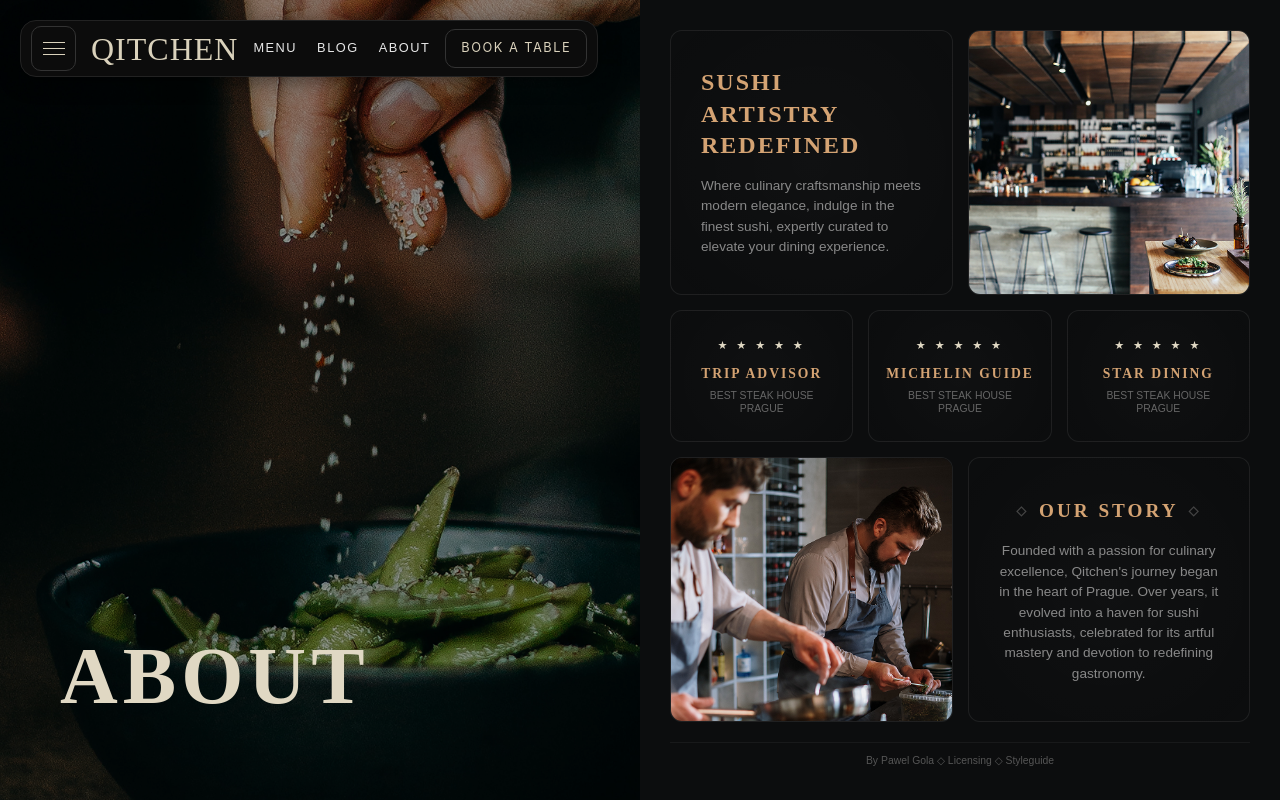
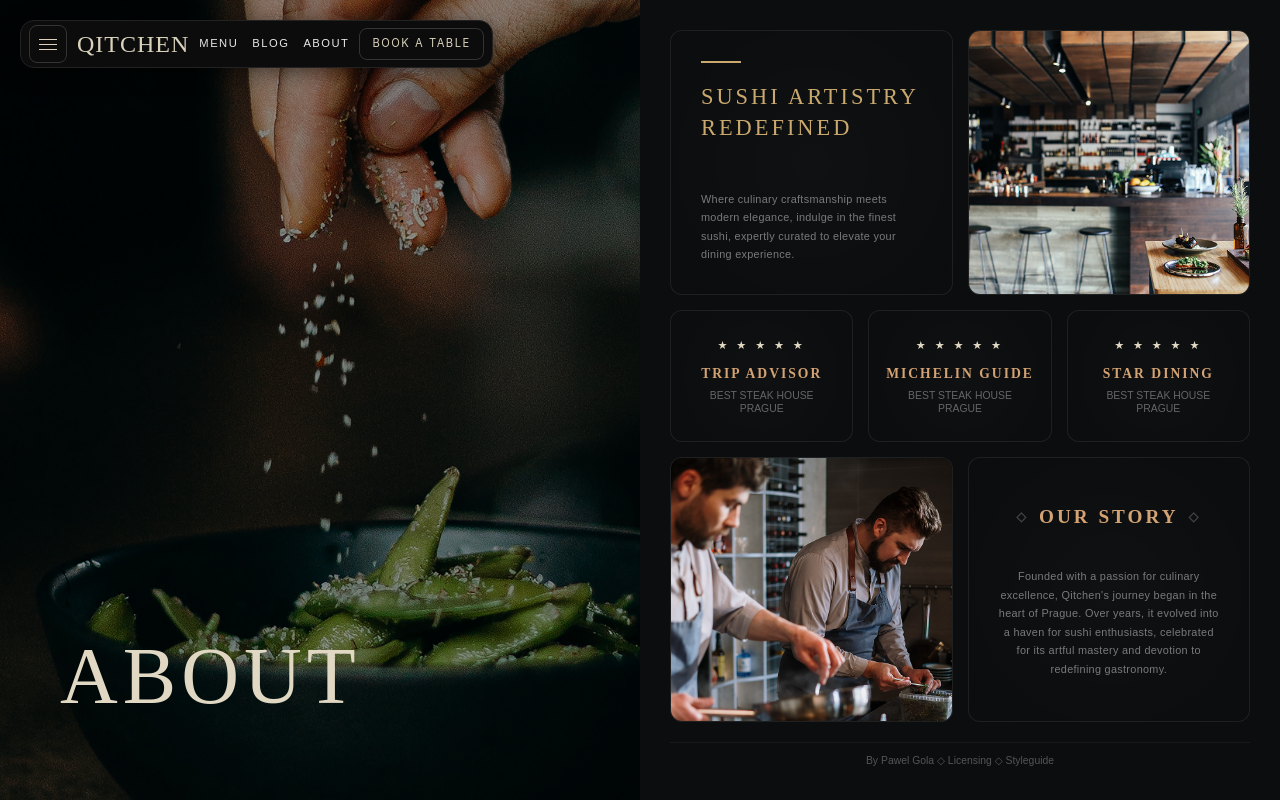
Before and after one commit to sreejithjpillai123/Qitchen, a Next.js app in the folder frontend/: page /about in a window 1280 px wide. Built offline with nearby package versions, Linux system fonts and the light colour scheme.

Commit message:
UI refinements: sidebar cards, about page, blog detail, navbar, map location

```diff
--- a/frontend/app/about/about.module.css
+++ b/frontend/app/about/about.module.css
@@ -79,29 +79,41 @@
 
 .textCardContent {
     padding: 30px;
-    /* Reduced padding */
     height: 100%;
     display: flex;
     flex-direction: column;
-    justify-content: center;
+    justify-content: space-between;
 }
 
 .mainTitle {
-    font-size: 1.5rem;
-    /* Reduced font size */
+    font-size: 1.4rem;
     text-transform: uppercase;
-    letter-spacing: 2px;
-    margin-bottom: 15px;
-    color: #d4a373;
-    line-height: 1.3;
+    letter-spacing: 3px;
+    margin-bottom: 0;
+    color: #c9a96e;
+    line-height: 1.4;
+    font-weight: 400;
+    position: relative;
+    padding-top: 20px;
+}
+
+.mainTitle::before {
+    content: '';
+    position: absolute;
+    top: 0;
+    left: 0;
+    width: 40px;
+    height: 2px;
+    background: #c9a96e;
 }
 
 .description {
     font-family: sans-serif;
-    font-size: 0.85rem;
-    /* Reduced font size */
-    color: #888;
-    line-height: 1.5;
+    font-size: 0.68rem;
+    color: #7a7a7a;
+    line-height: 1.7;
+    letter-spacing: 0.3px;
+    margin-top: 20px;
 }
 
 .coverImage {
--- a/frontend/app/about/page.js
+++ b/frontend/app/about/page.js
@@ -6,7 +6,7 @@ export default function AboutPage() {
             {/* Left Side: Hero Image */}
             <div className={styles.heroSection}>
                 <div className={styles.heroOverlay}></div>
-                <h1 className={styles.pageTitle}>About</h1>
+                <div className={styles.pageTitle}>About</div>
             </div>
 
             {/* Right Side: Content (Bento Grid) */}
--- a/frontend/app/admin/menu/page.js
+++ b/frontend/app/admin/menu/page.js
@@ -53,7 +53,7 @@ export default function AdminMenuPage() {
                 <div className={styles.inputGrid}>
                     <input placeholder="Name" className={styles.formInput} value={form.name} onChange={e => setForm({ ...form, name: e.target.value })} required />
                     <input placeholder="Price" type="number" className={styles.formInput} value={form.price} onChange={e => setForm({ ...form, price: e.target.value })} required />
-                    <input placeholder="Category (e.g., Maki, Sashimi)" className={styles.formInput} value={form.category} onChange={e => setForm({ ...form, category: e.target.value })} required />
+                    <input placeholder="Item" className={styles.formInput} value={form.category} onChange={e => setForm({ ...form, category: e.target.value })} required />
                     <input placeholder="Image URL" className={styles.formInput} value={form.image} onChange={e => setForm({ ...form, image: e.target.value })} />
                     <textarea placeholder="Description" className={styles.formTextarea} style={{ gridColumn: '1 / -1', minHeight: '100px' }} value={form.description} onChange={e => setForm({ ...form, description: e.target.value })} required />
                     <label className={styles.checkboxLabel}>
--- a/frontend/app/blogs/blog-post.module.css
+++ b/frontend/app/blogs/blog-post.module.css
@@ -4,6 +4,7 @@
     background-color: #0c0c0c;
     color: #e0d8c3;
     font-family: 'Inter', sans-serif;
+    align-items: flex-start;
 }
 
 /* Left Section - Image */
@@ -16,6 +17,7 @@
     min-height: 95vh;
     margin: 2.5vh;
     border-radius: 20px;
+    flex-shrink: 0;
 }
 
 /* Right Section - Content */
@@ -25,8 +27,6 @@
     display: flex;
     flex-direction: column;
     justify-content: flex-start;
-    overflow-y: auto;
-    height: 95vh;
     margin: 2.5vh 2.5vh 2.5vh 0;
     background-color: #0b0b0b;
     border: 1px solid #222;
--- a/frontend/app/blogs/blogs.module.css
+++ b/frontend/app/blogs/blogs.module.css
@@ -98,7 +98,7 @@
     font-size: 0.7rem;
     text-transform: uppercase;
     letter-spacing: 2px;
-    color: #888;
+    color: rgb(241, 225, 184);
     margin-bottom: 10px;
     display: block;
 }
@@ -108,14 +108,14 @@
     text-transform: uppercase;
     letter-spacing: 1px;
     margin-bottom: 15px;
-    color: #f0f0f0;
+    color: rgb(220, 200, 147);
     line-height: 1.4;
 }
 
 .blogExcerpt {
     font-family: sans-serif;
     font-size: 0.9rem;
-    color: #999;
+    color: rgb(233, 221, 193);
     line-height: 1.6;
     margin-bottom: 15px;
 }
--- a/frontend/app/blogs/page.js
+++ b/frontend/app/blogs/page.js
@@ -29,13 +29,13 @@ export default function BlogPage() {
             {/* Left Side: Hero Image */}
             <div className={styles.heroSection}>
                 <div className={styles.heroOverlay}></div>
-                <h1 className={styles.pageTitle}>Blog</h1>
+                <div className={styles.pageTitle}>Blog</div>
             </div>
 
             {/* Right Side: Blog List */}
             <div className={styles.blogListContent}>
                 <div className={styles.sectionHeader}>
-                    <h2 className={styles.sectionSubtitle}>BEHIND THE SCENES <br /> & LATEST NEWS</h2>
+                    <div className={styles.sectionSubtitle}>BEHIND THE SCENES <br /> & LATEST NEWS</div>
                 </div>
 
                 {blogs.length === 0 ? <p style={{ textAlign: 'center', marginTop: '50px' }}>No blog posts available.</p> : (
@@ -50,7 +50,7 @@ export default function BlogPage() {
                             </div>
                             <Link href={`/blogs/${blog._id}`} className={styles.blogDetails} style={{ textDecoration: 'none', color: 'inherit' }}>
                                 <span className={styles.blogDate}>{blog.subtitle || new Date(blog.createdAt).toLocaleDateString()}</span>
-                                <h3 className={styles.blogTitle}>{blog.title}</h3>
+                                <div className={styles.blogTitle}>{blog.title}</div>
                                 <p className={styles.blogExcerpt}>{blog.content.substring(0, 100)}...</p>
                             </Link>
                         </div>
--- a/frontend/app/contact/page.js
+++ b/frontend/app/contact/page.js
@@ -65,7 +65,7 @@ export default function ContactPage() {
                     {/* 3. Map Card (Bottom Left) */}
                     <div className={styles.mapCard}>
                         <iframe
-                            src="https://www.google.com/maps/embed?pb=!1m18!1m12!1m3!1d114964.53925916665!2d-80.29949920263963!3d25.782390733064336!2m3!1f0!2f0!3f0!3m2!1i1024!2i768!4f13.1!3m3!1m2!1s0x88d9b0a20ec8c111%3A0xff96f271ddad4f65!2sMiami%2C%20FL%2C%20USA!5e0!3m2!1sen!2sin!4v1692268482329!5m2!1sen!2sin"
+                            src="https://www.google.com/maps/embed?pb=!1m18!1m12!1m3!1d3925.938500866967!2d76.3575545!3d10.2665391!2m3!1f0!2f0!3f0!3m2!1i1024!2i768!4f13.1!3m3!1m2!1s0x3ba7ef6fe83cb609%3A0xa2b72269240d53cf!2sWoxro!5e0!3m2!1sen!2sin!4v1692268482329!5m2!1sen!2sin"
                             className={styles.mapFrame}
                             allowFullScreen=""
                             loading="lazy"
--- a/frontend/components/Navbar.module.css
+++ b/frontend/components/Navbar.module.css
@@ -6,31 +6,30 @@
     display: inline-flex;
     align-items: center;
     background-color: #0c0c0c;
-    border-radius: 16px;
-    padding: 5px 10px;
-    gap: 15px;
+    border-radius: 14px;
+    padding: 4px 8px;
+    gap: 10px;
     border: 1px solid #222;
     box-shadow: 0 4px 20px rgba(0, 0, 0, 0.5);
 }
 
 .menuIcon {
-    width: 45px;
-    height: 45px;
+    width: 38px;
+    height: 38px;
     border: 1px solid #333;
-    border-radius: 10px;
+    border-radius: 8px;
     display: flex;
     flex-direction: column;
     justify-content: center;
     align-items: center;
-    gap: 5px;
+    gap: 4px;
     cursor: pointer;
     background: transparent;
     z-index: 1100;
-    /* Above overlay */
 }
 
 .bar {
-    width: 22px;
+    width: 18px;
     height: 1px;
     background-color: #dad2bc;
     transition: all 0.3s ease;
@@ -51,7 +50,7 @@
 
 .logo {
     font-family: 'Times New Roman', serif;
-    font-size: 2rem;
+    font-size: 1.5rem;
     color: #dad2bc;
     text-transform: uppercase;
     letter-spacing: 1px;
@@ -62,13 +61,13 @@
 
 .navLinks {
     display: flex;
-    gap: 20px;
+    gap: 14px;
     align-items: center;
 }
 
 .link {
     color: #fff;
-    font-size: 0.8rem;
+    font-size: 0.7rem;
     text-transform: uppercase;
     letter-spacing: 1.5px;
     font-weight: 400;
@@ -86,10 +85,10 @@
 
 .bookBtn {
     border: 1px solid #333;
-    border-radius: 10px;
-    padding: 8px 15px;
+    border-radius: 8px;
+    padding: 6px 12px;
     color: #dad2bc;
-    font-size: 0.8rem;
+    font-size: 0.7rem;
     text-transform: uppercase;
     letter-spacing: 1.5px;
     background: transparent;
```
Also changed, not shown: frontend/app/page.js (+13 -7 lines), frontend/app/page.module.css (+28 -12 lines).
